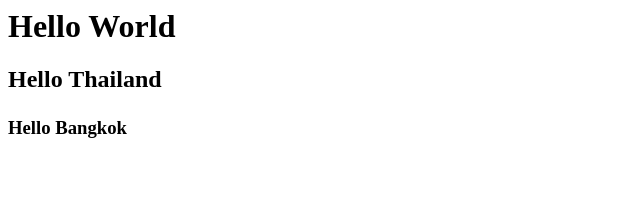
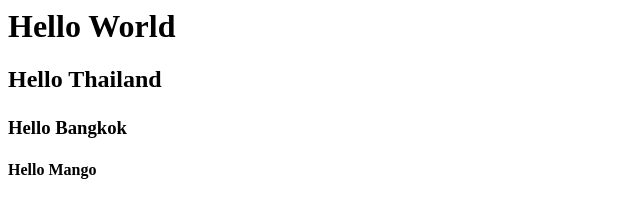
Before and after one commit to PakornBig/github-101, a plain HTML site: page index.html in a window 1280 px wide. Shown: the whole page, without its empty margins (0-640 px from the left). Drawn offline with Linux system fonts and the light colour scheme.

Commit message:
edit : index.html

```diff
--- a/index.html
+++ b/index.html
@@ -1,3 +1,4 @@
 <h1>Hello World</h1>
 <h2>Hello Thailand</p>
 <h3>Hello Bangkok</h3>
+<h4>Hello Mango</h4>
```
